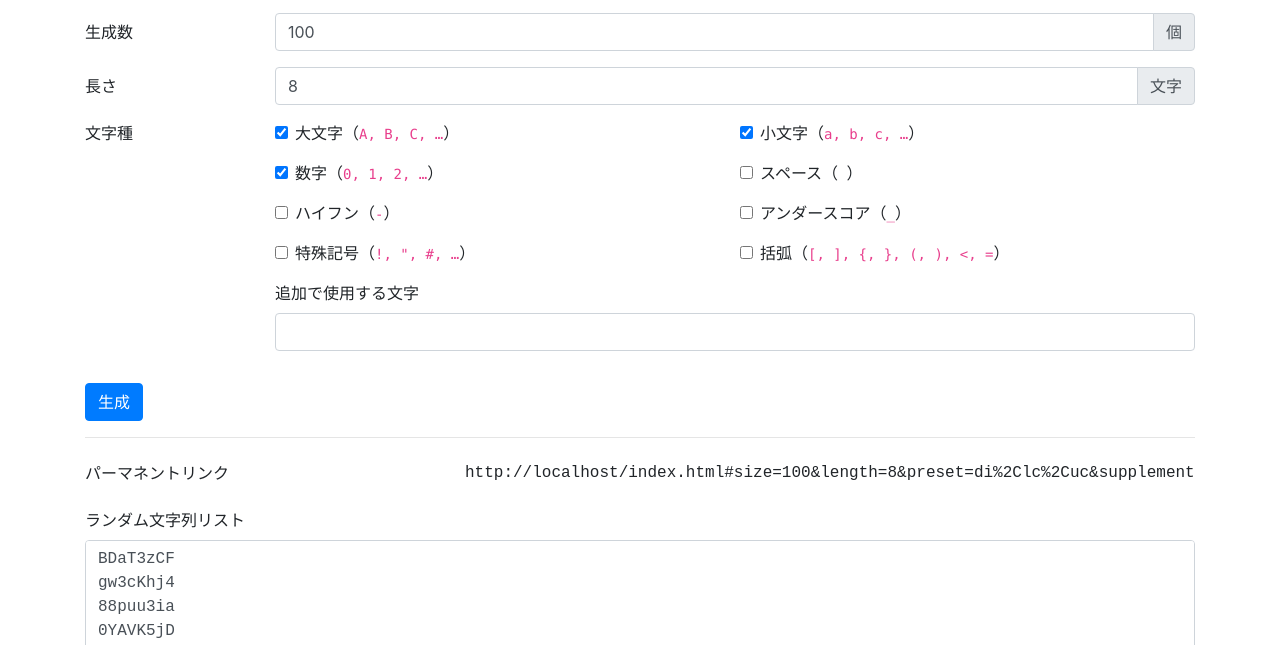
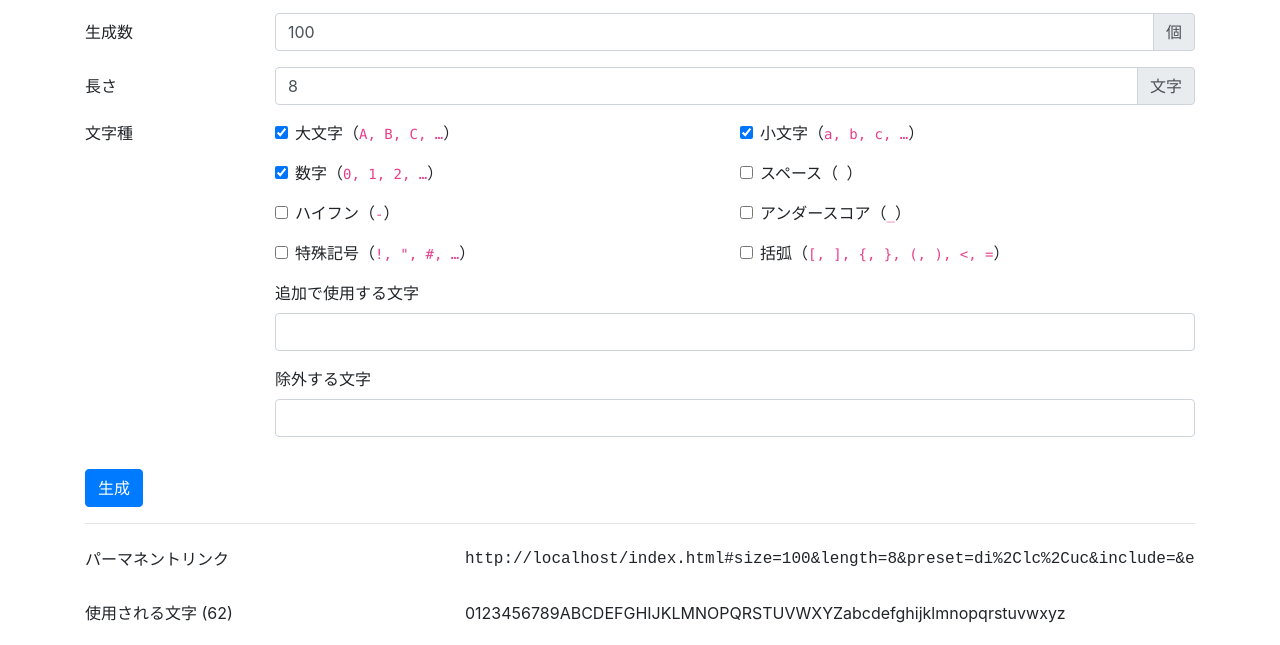
Before and after one commit to SegaraRai/genrand, a plain HTML site: page index.html in a window 1280 px wide. Shown: the part 131-776 px from the top of the page. Drawn offline with nearby package versions, Linux system fonts and the light colour scheme.

Commit message:
除外する文字に対応、使用される文字を表示

```diff
--- a/index.html
+++ b/index.html
@@ -94,8 +94,14 @@
             </div>
             <div class="form-row">
               <div class="form-group col-sm-12">
-                <label for="chars-supplement">追加で使用する文字</label>
-                <input type="text" class="form-control chars-observe chars-text" id="chars-supplement">
+                <label for="chars-include">追加で使用する文字</label>
+                <input type="text" class="form-control chars-observe chars-text" id="chars-include">
+              </div>
+            </div>
+            <div class="form-row">
+              <div class="form-group col-sm-12">
+                <label for="chars-exclude">除外する文字</label>
+                <input type="text" class="form-control chars-observe chars-text" id="chars-exclude">
               </div>
             </div>
           </div>
@@ -109,6 +115,12 @@
         <label for="parmanentlink" class="col-sm-4 col-form-label">パーマネントリンク</label>
         <div class="col-sm-8">
           <input type="text" readonly class="form-control-plaintext" id="parmanentlink">
+        </div>
+      </div>
+      <div class="form-group row">
+        <label for="chars" class="col-sm-4 col-form-label">使用される文字 (<span id="chars-length"></span>)</label>
+        <div class="col-sm-8">
+          <input type="text" readonly class="form-control-plaintext" id="chars">
         </div>
       </div>
       <div class="form-group">
--- a/main.js
+++ b/main.js
@@ -3,7 +3,8 @@
     size: '100',
     length: '8',
     preset: 'di,lc,uc',
-    supplement: '',
+    include: '',
+    exclude: '',
   };
 
   const bufferLength = 256;
@@ -94,7 +95,8 @@
 
     document.getElementById('size').value = param.size;
     document.getElementById('length').value = param.length;
-    document.getElementById('chars-supplement').value = param.supplement;
+    document.getElementById('chars-include').value = param.include;
+    document.getElementById('chars-exclude').value = param.exclude;
   }
 
 
@@ -103,7 +105,8 @@
       size: document.getElementById('size').value,
       length: document.getElementById('length').value,
       preset: Array.from(document.querySelectorAll('.chars-checkbox:checked')).map(element => element.dataset.name).sort().join(','),
-      supplement: document.getElementById('chars-supplement').value,
+      include: document.getElementById('chars-include').value,
+      exclude: document.getElementById('chars-exclude').value,
     };
   }
 
@@ -130,7 +133,7 @@
   }
 
   function updateRng() {
-    const tempChars = Array.from(document.querySelectorAll('.chars-checkbox:checked')).map(element => element.dataset.chars).join('') + document.getElementById('chars-supplement').value;
+    const tempChars = Array.from(document.querySelectorAll('.chars-checkbox:checked')).map(element => element.dataset.chars).join('') + document.getElementById('chars-include').value;
 
     const charSet = new Set([...tempChars]);
     charSet.delete('\u0008');
@@ -141,8 +144,15 @@
     charSet.delete('\u2028');
     charSet.delete('\u2029');
 
-    gChars = Array.from(charSet).join('');
+    for (const char of document.getElementById('chars-exclude').value) {
+      charSet.delete(char);
+    }
+
+    gChars = Array.from(charSet).sort().join('');
     gRng = gChars ? new RNG(gChars.length) : null;
+
+    document.getElementById('chars').value = gChars;
+    document.getElementById('chars-length').innerText = gChars.length.toString();
 
     generate();
   }
```
